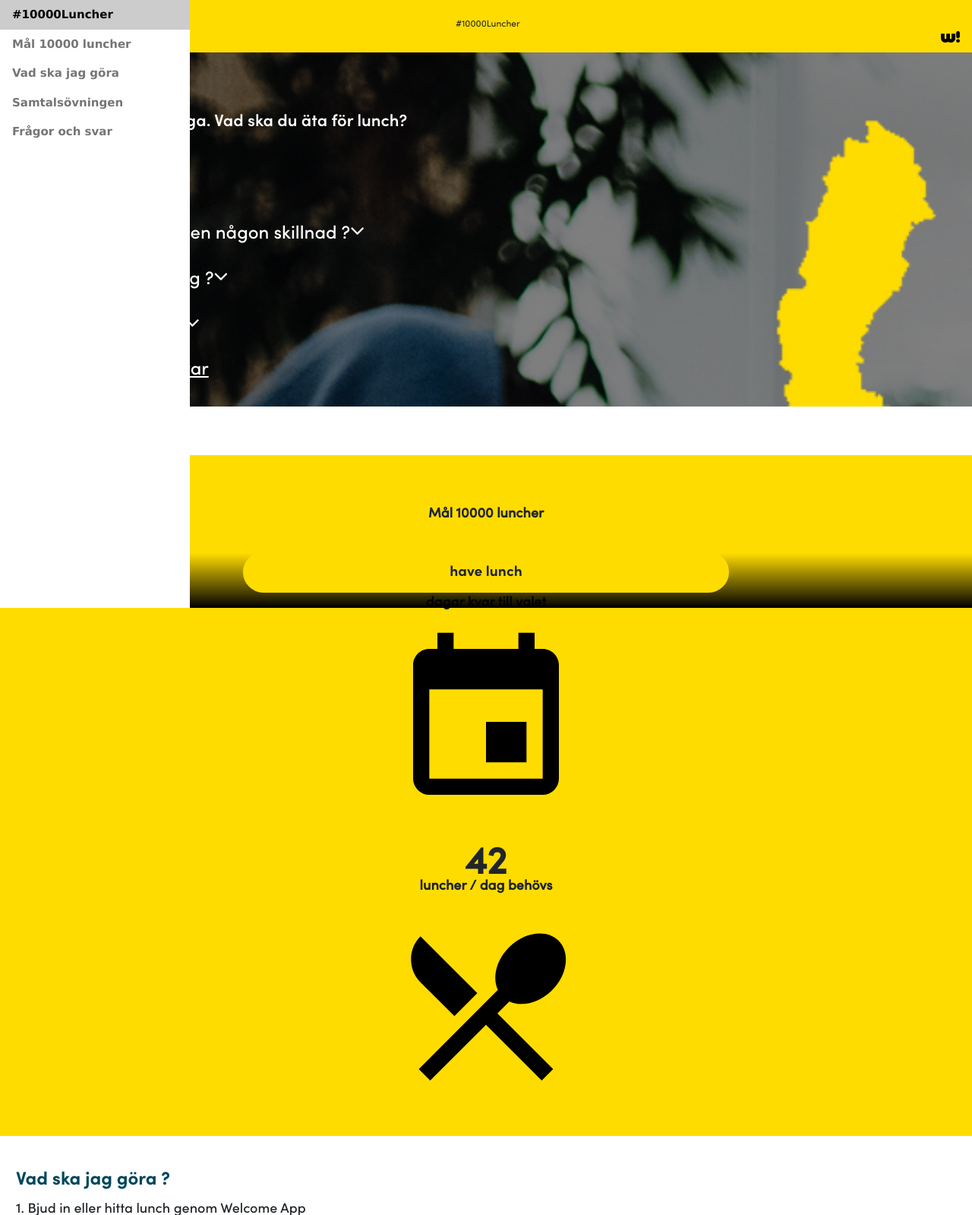
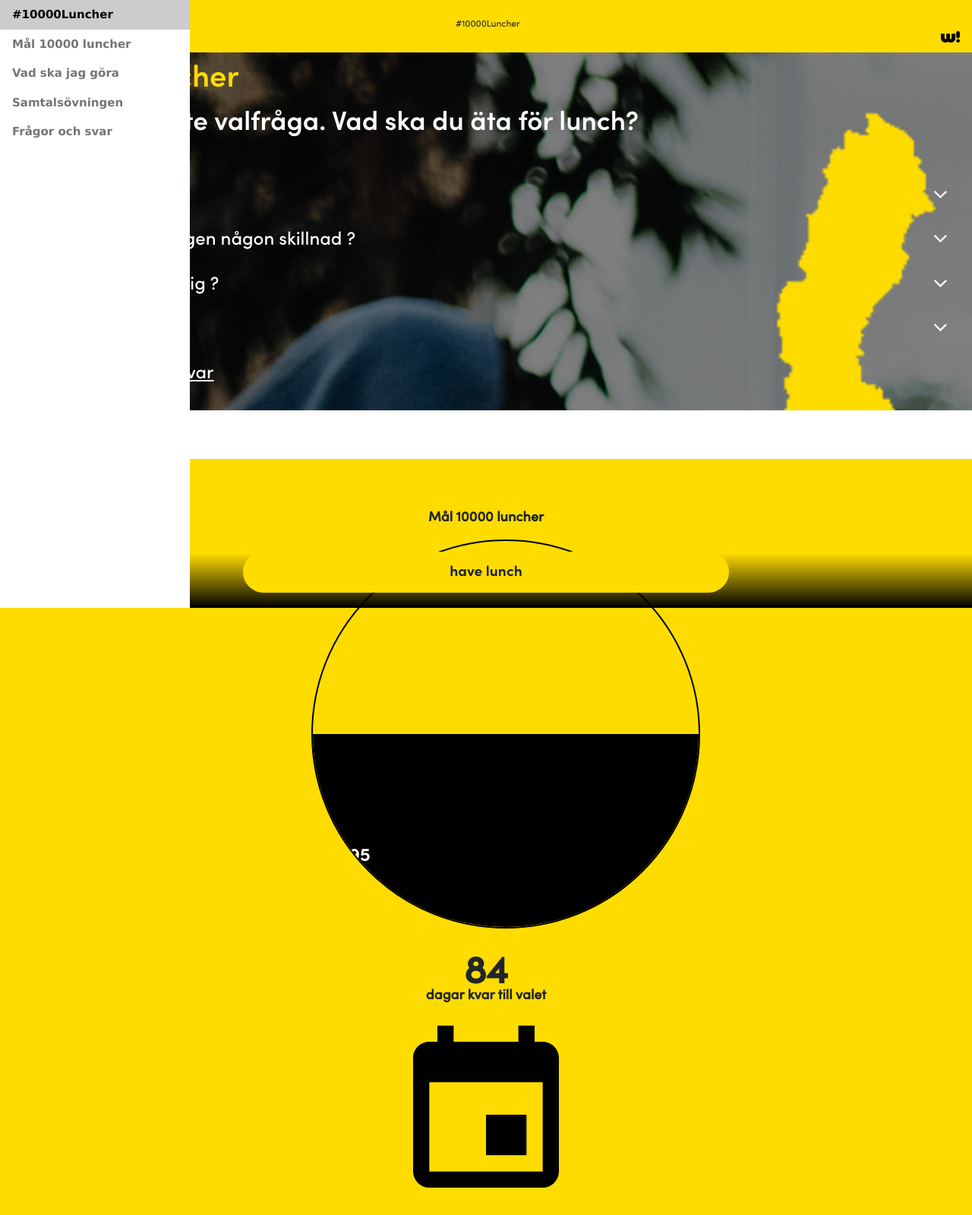
Before and after one commit to s6mon/s6mon.github.io, a PHP site: page / in a window 1280 px wide. Shown: the top 1599 px of the page at 76% size. Run offline with PHP 8.4, Linux system fonts and the light colour scheme; some libraries are stand-ins or nearby versions.

Commit message:
1st page

```diff
--- a/css/index.css
+++ b/css/index.css
@@ -60,7 +60,7 @@ li {font-family: SofiaMedium };
 
 /* +++++First part+++++ */
 .fa-angle-down {
-    position: apxbsolute;
+    position: absolute;
     right: 2.5%;
 }
 
@@ -69,8 +69,9 @@ li {font-family: SofiaMedium };
     background-image: url("../img/workers_sm.jpg");
     background-size: 100% auto;
     background-repeat: no-repeat;
-    margin-top: 64px;
+    margin-top: 54px;
     padding-bottom: 30px;
+    padding-left: 7px;
 }
 
 .p1-content {
--- a/index.html
+++ b/index.html
@@ -21,8 +21,8 @@
 
 
 </head>
-<body onload="loadJson('main')" >
-    <!-- <script>
+<body>
+    <script>
     window.fbAsyncInit = function() {
         FB.init({
         appId            : '2080610162185438',
@@ -37,20 +37,50 @@
             else {
                 FB.login();
             }
+            //TO DO
+            FB.api(
+		        '/835862123210275/photos',
+		        'GET',
+		        {},
+		        function(response) {
+					listImages = response.data;
+					for (iImage in listImages){
+		                //console.log(listImages[iImage]);
+						console.log("+++++" + listImages[iImage].id);
+                        getWidth(listImages[iImage].id);
+		            }
+		        }
+            );
         });
     };
+    function getWidth (images){
+        FB.api(
+            images,
+            'GET',
+            {"fields":"images"},
+            function(response) {
+                listLinks = response.images;
+                for (iLink in listLinks){
+                    if (listLinks[iLink].width == "720"){
+                        console.log("OUI" + response.id);
+                    }
+                }
+            }
+        );
 
+    }
     </script>
-    <div id="fb-root"></div>
-    <script>(function(d, s, id) {
-      var js, fjs = d.getElementsByTagName(s)[0];
-      if (d.getElementById(id)) return;
-      js = d.createElement(s); js.id = id;
-      js.src = 'https://connect.facebook.net/fr_FR/sdk.js#xfbml=1&version=v2.12&appId=2080610162185438&autoLogAppEvents=1';
-      fjs.parentNode.insertBefore(js, fjs);
+
+    <!-- <div id="fb-root"></div> -->
+    <script>
+    (function(d, s, id) {
+        var js, fjs = d.getElementsByTagName(s)[0];
+        if (d.getElementById(id)) return;
+        js = d.createElement(s); js.id = id;
+        js.src = 'https://connect.facebook.net/fr_FR/sdk.js#xfbml=1&version=v2.12&appId=2080610162185438&autoLogAppEvents=1';
+        fjs.parentNode.insertBefore(js, fjs);
     }(document, 'script', 'facebook-jssdk'));
-    getNbLUnches();
-    </script> -->
+    </script>
 
     <nav class="w3-sidebar w3-bar-block w3-collapse w3-top" style="z-index:3;width:250px" id="mySidebar">
         <div class="w3-text-grey" style="font-weight:bold" onclick="w3_close(this)">
@@ -62,7 +92,7 @@
         </div>
     </nav>
 
-    <div class="w3-bar w3-top w3-large" style="background-color: #ffdc00">
+    <div class="w3-bar w3-top" style="background-color: #ffdc00">
         <a class="w3-button w3-left w3-large" onclick="w3_open()"><img src="icons/menu.png" style="width:30px; margin-top:8px"></a>
         <a href="http://welcomemovement.se/" class="w3-button w3-image w3-right w3-large" style="margin-top:2%"><img src="img/welcome_black.png" style="width:25px"></a>
         <h2 class="w3-center" style="font-family: SofiaRegular; font-size:12px; margin-top:25px">#10000Luncher</h2>
@@ -73,8 +103,8 @@
 
     <div id="p1">
     <div class="p1-content" style="margin-bottom:40px">
-        <p id="tenThLuncher" style="color:#ffdc00; padding-top:20px; font-family:SofiaSemiBold; font-size:30px">#10000luncher</p>
-        <p id="sub-10000luncher" style="color:white;margin-right: 35%;font-family: SofiaSemiBold; font-size:22px">Årets vikigaste valfråga. Vad ska du äta för lunch?</p>
+        <p id="tenThLuncher" style="color:#ffdc00; padding-top:20px; font-family:SofiaSemiBold; font-size:22px">#10000luncher</p>
+        <p id="sub-10000luncher" style="color:white;margin-right: 35%;font-family: SofiaSemiBold; font-size:16px; margin-top:-12px;">Årets vikigaste valfråga. Vad ska du äta för lunch?</p>
     </div>
     <div class="p1-content" style="padding-top: 10px">
         <div class="h4b" onclick="scrollingText(this, 'text1')">Vad menar ni ?<i class="fa fa-angle-down" style="font-size: 30px"></i></div>
@@ -95,38 +125,27 @@
 
     <div id="fbFake" style="width:100%; height:64px; background-color: white"></div>
 
+    <!-- <div id="fbPart">
+        <div class="col">
 
-    <!-- <div class="photosX4" style="position: relative">
-        <div style="width:50%">
-                <div id="fbPage">
-                        <div class="fb-post" data-href="https://www.facebook.com/thewelcomeapp/posts/1632845756822249" data-width=100% data-show-text="true">
-                            <blockquote cite="https://www.facebook.com/thewelcomeapp/posts/1632845756822249" class="fb-xfbml-parse-ignore">
-                                <p>Glad påsk önskar vi er alla! 🐰💛 (efter och före)</p>Publiée par
-                                <a href="https://www.facebook.com/thewelcomeapp/">Welcome App</a>
-                                sur&nbsp;<a href="https://www.facebook.com/thewelcomeapp/posts/1632845756822249">jeudi 29 mars 2018</a></blockquote></div>
-                    </div>
+            <img id="imgFb1" width="50%">
+            <img id="imgFb2" width="50%" style="position:absolute; top:0; right:0">
         </div>
-        <div style="width:50%; position: absolute; top:0; left:50%">
-                <div id="fbPage">
-                        <div class="fb-post" data-href="https://www.facebook.com/thewelcomeapp/posts/1632845756822249" data-width=100% data-show-text="true">
-                            <blockquote cite="https://www.facebook.com/thewelcomeapp/posts/1632845756822249" class="fb-xfbml-parse-ignore">
-                                <p>Glad påsk önskar vi er alla! 🐰💛 (efter och före)</p>Publiée par
-                                <a href="https://www.facebook.com/thewelcomeapp/">Welcome App</a>
-                                sur&nbsp;<a href="https://www.facebook.com/thewelcomeapp/posts/1632845756822249">jeudi 29 mars 2018</a></blockquote></div>
-                    </div>
+        <div class="col" style="position:relative">
+
+            <img id="imgFb3" width="50%">
+            <img id="imgFb4" width="50%" style="position:absolute; top:0; right:0">
         </div>
-        <div style="width:50%"></div>
-        <div style="width:50%"></div>
     </div> -->
 
+    <div id="numbersPageFake" onresize="circleMeals()" style="width:100%; height:64px; background-color: #ffdc00"></div>
 
-    <div id="numbersPageFake" style="width:100%; height:64px; background-color: #ffdc00" onload="circleMeals()" onresize="circleMeals()"></div>
 
     <div id="numbersPage">
         <p class="text-numbers">Mål 10000 luncher</p>
         <div id="pngContainer">
             <div id="rond" style="border-radius:100%; background-color: #ffdc00; overflow: hidden; position: relative; margin-left:0; margin-right:100%">
-                <div id="taux" style="background-color: black; position: absolute; bottom:0"></div>
+                <div id="taux" onload="moi()" style="background-color: black; position: absolute; bottom:0"></div>
                 <div style="position:absolute; bottom:10%; left:0">
                         <h style="color: white; font-size:x-large; font-weight: bolder; margin-left:25%; margin-bottom:10%; font-family: SofiaBold;">1095</h>
                         <h style="color: white; font-weight: bold; margin-left:30%; font-family: SofiaBold;">hittills</h>
@@ -142,6 +161,9 @@
             <img class="icon" src="icons/cultery.svg">
         </div>
     </div>
+    <script>
+        document.getElementById("rond").addEventListener("load", circleMeals());
+    </script>
 
     <div id="stepsPFake" style="width:100%; height:44px; background-color: #ffdc00"></div>
     <div style="width:100%; height:34px; background-color:white"></div>
--- a/js/index.js
+++ b/js/index.js
@@ -22,6 +22,9 @@ function w3_close(clic) {
     document.getElementById("mySidebar").style.display = "none";
     document.getElementById("myOverlay").style.display = "none";
 }
+
+
+
 
 function circleMeals() {
     var nbLunches = getNbLUnches();
--- a/translate/guide_en.json
+++ b/translate/guide_en.json
@@ -2,7 +2,7 @@
     { "id":"gpTitleNavB", "content":"Conversation guide" , "tag":"" },
 
     { "id":"intro", "content":"So good you’re having lunch or dinner together! This will guide you to have a value creating talk. It includes some general conversation principles and a step to step guide that you can use. Created in collaboration with ", "tag":"" },
-    { "id":"intro", "content":"Samtalsaktivisterna.", "tag":"a", "url":"https://app.zeplin.io/project/56df4de9bc409f9545407042/screen/5ad70ac5762e667e466da9e9" },
+    { "id":"intro", "content":"Samtalsaktivisterna.", "tag":"a", "url":"http://samtalsaktivisterna.se/" },
 
     { "id": "principlesTitle", "content":"Conversation principles", "tag":"" },
         { "id": "principles_s1_1", "content":"Listen to understand:", "tag":"" },
```
